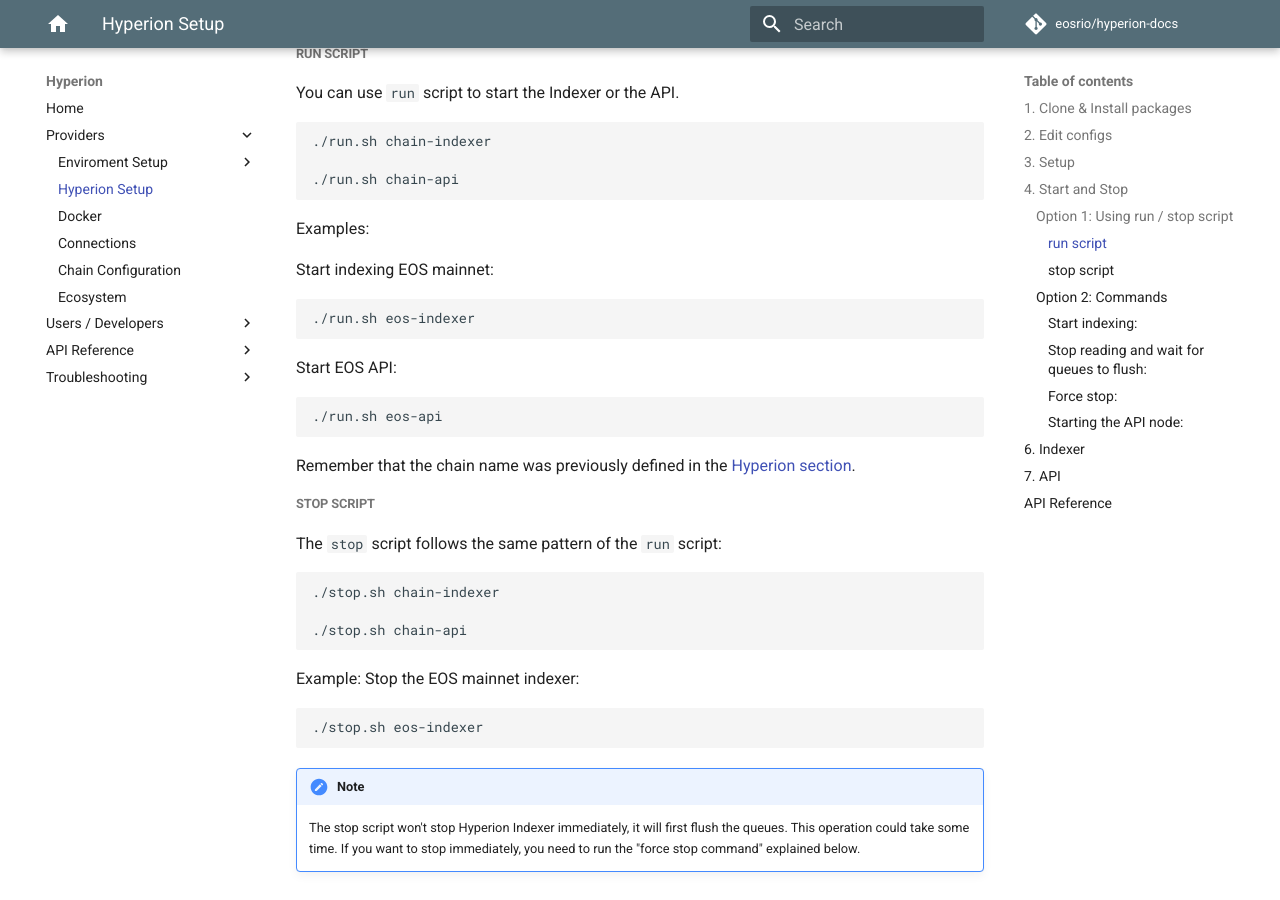
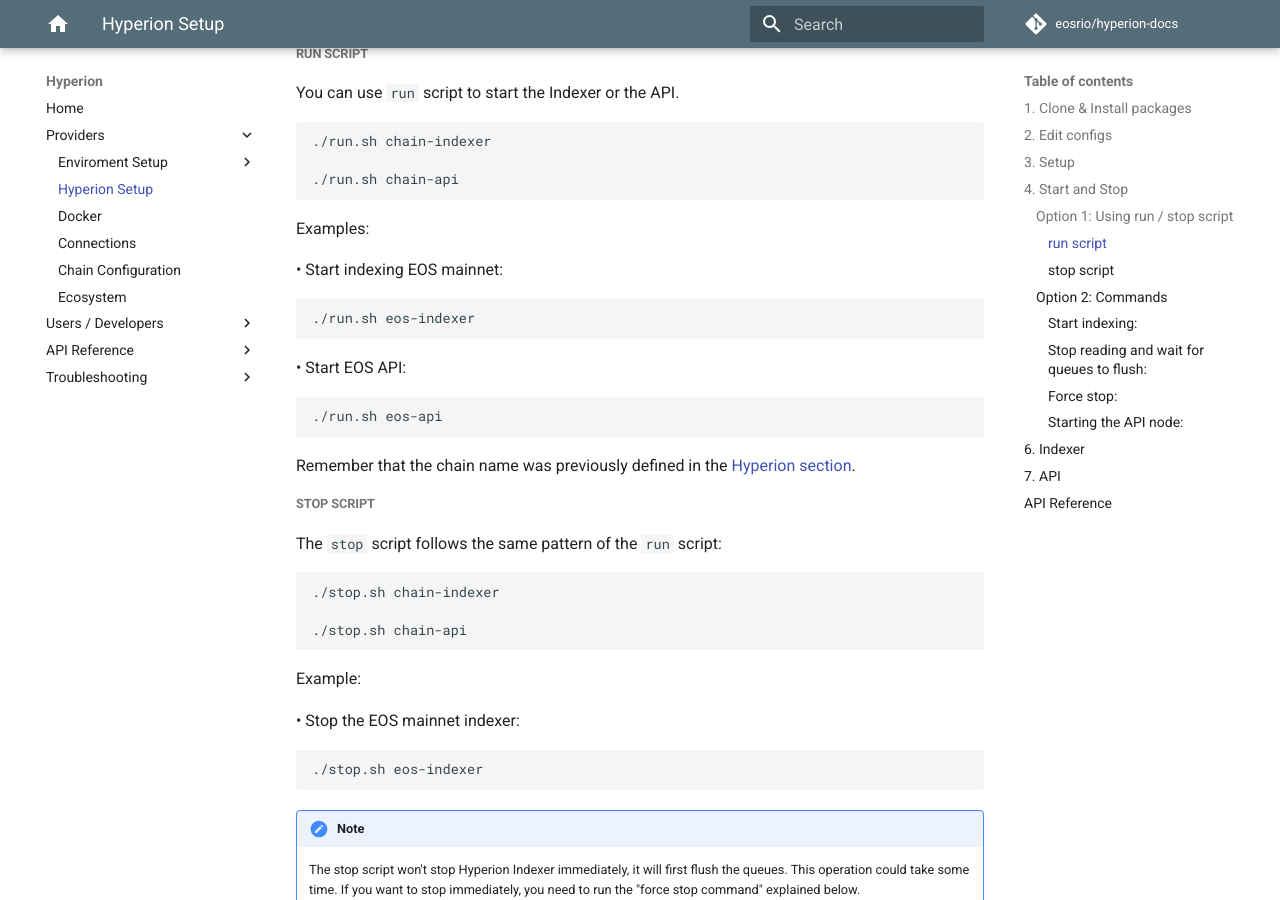
Before and after one commit to eosrio/hyperion-docs, an MkDocs documentation site: the page built from docs/hyperion.md, in a window 1280 px wide and 900 px high, scrolled down 2102 px. Built offline with MkDocs 1.6.1 and Material for MkDocs 9.7.7, drawn with Linux system fonts in a browser that asks for light colours; comment, search, counter and statistics services are not loaded.

````diff
--- a/docs/hyperion.md
+++ b/docs/hyperion.md
@@ -100,11 +100,11 @@ You can use `run` script to start the Indexer or the API.
 ```
 Examples:
 
-Start indexing EOS mainnet:
+• Start indexing EOS mainnet:
 ```
 ./run.sh eos-indexer
 ```
-Start EOS API:
+• Start EOS API:
 ```
 ./run.sh eos-api
 ```
@@ -119,7 +119,8 @@ The `stop` script follows the same pattern of the `run` script:
 ```
 
 Example:
-Stop the EOS mainnet indexer:
+
+• Stop the EOS mainnet indexer:
 ```
 ./stop.sh eos-indexer
 ```
````
